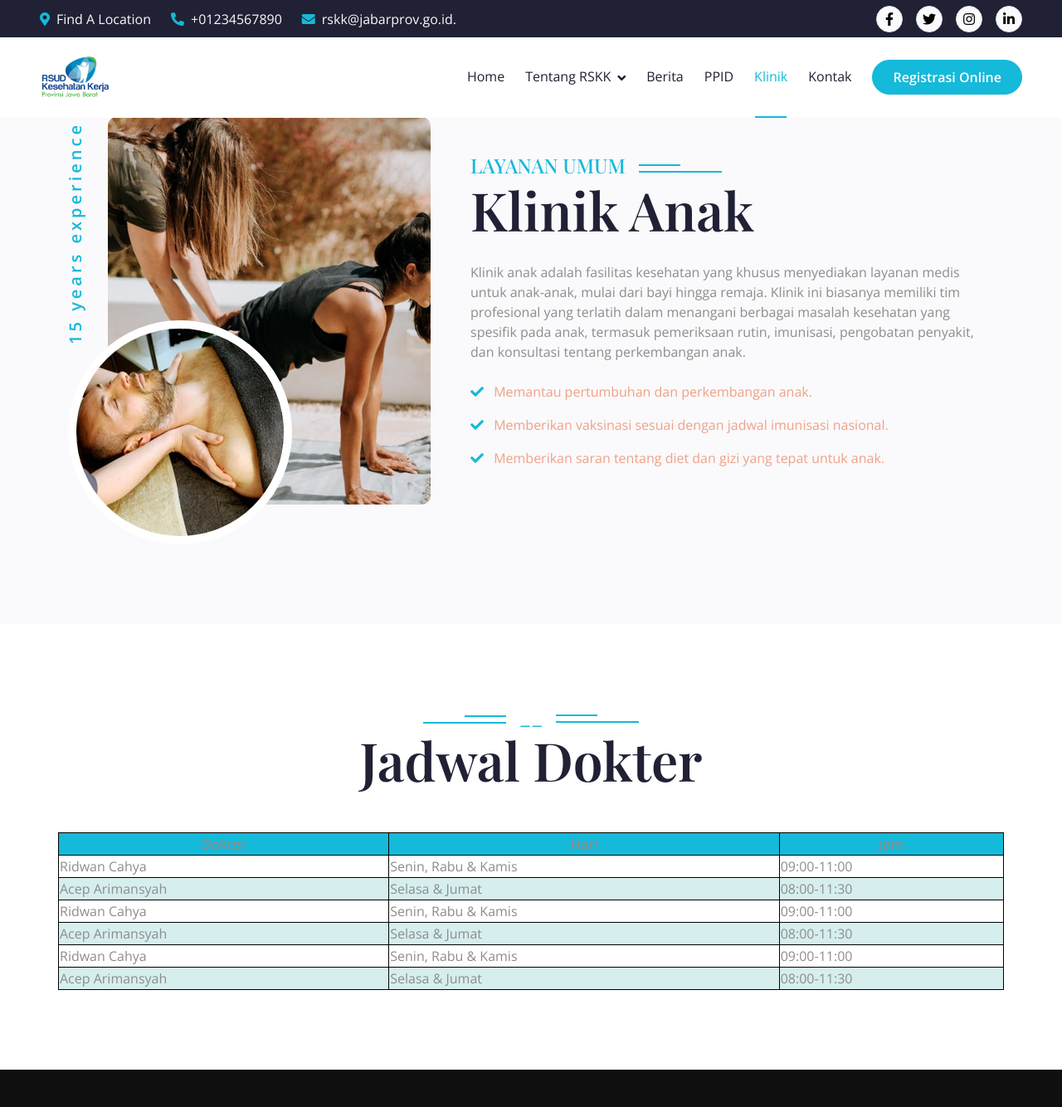
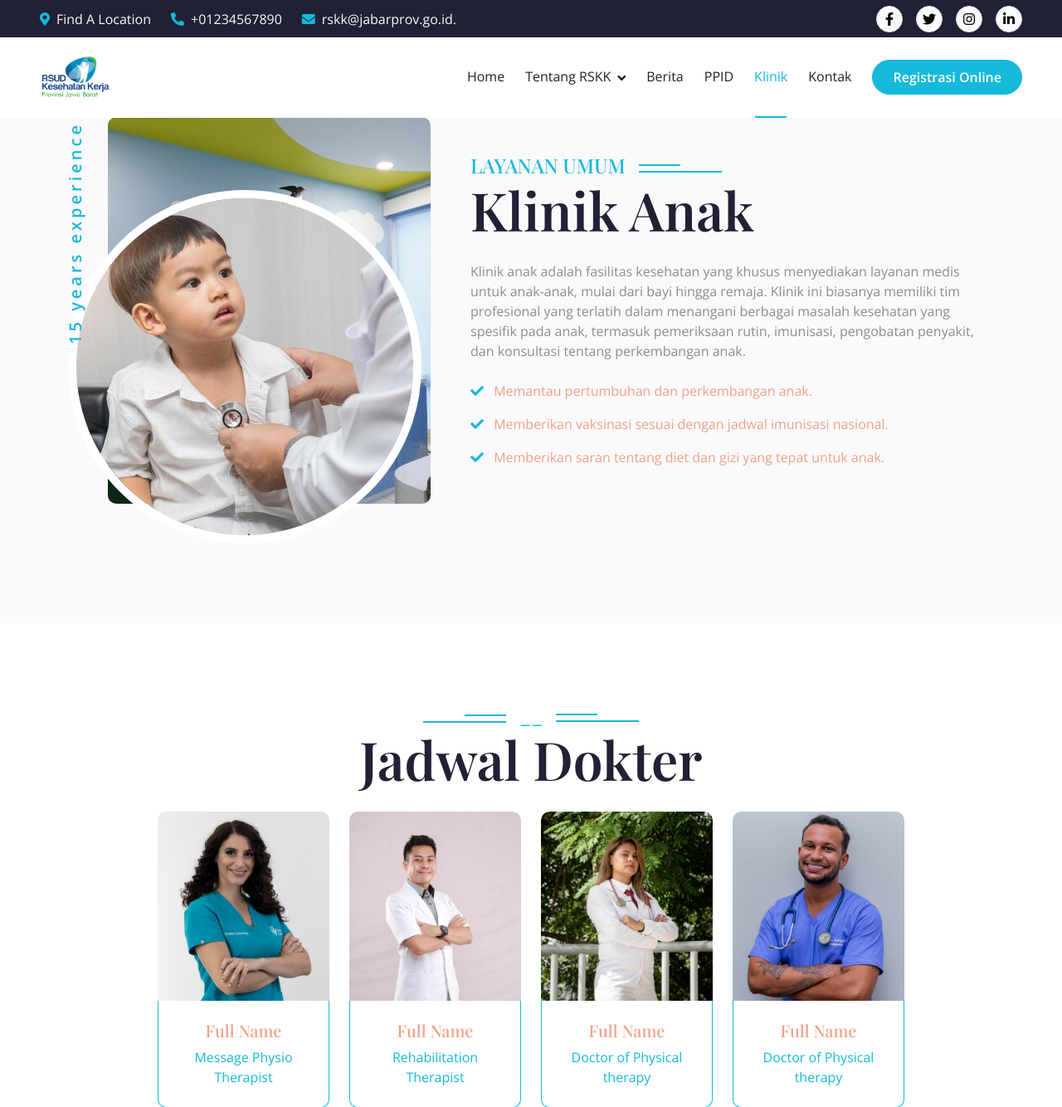
Before and after one commit to RidwanCahyaa/hospital, a PHP site: page /klinik-anak.php in a window 1280 px wide. Shown: the top 1334 px of the page at 83% size. Run offline with PHP 8.4, Linux system fonts and the light colour scheme; some libraries are stand-ins or nearby versions; grey boxes are pictures that could not be loaded.

Commit message:
img dokter

```diff
--- a/klinik-anak.php
+++ b/klinik-anak.php
@@ -16,9 +16,9 @@ include 'header.php';
         <div class="row g-5 align-items-center">
             <div class="col-lg-5 wow fadeInLeft" data-wow-delay="0.2s">
                 <div class="about-img pb-5 ps-5">
-                    <img src="img/about-1.jpg" class="img-fluid rounded w-100" style="object-fit: cover;" alt="Image">
+                    <img src="img/klinik-anak.jpg" class="img-fluid rounded w-100" style="object-fit: cover;" alt="Image">
                     <div class="about-img-inner">
-                        <img src="img/about-2.jpg" class="img-fluid rounded-circle w-100 h-100" alt="Image">
+                        <img src="img/anak.jpeg" class="img-fluid rounded-circle w-100 h-100" alt="Image">
                     </div>
                     <div class="about-experience">15 years experience</div>
                 </div>
@@ -48,7 +48,76 @@ include 'header.php';
                 <h4 class="sub-title px-3 mb-0">__</h4>
             </div>
             <h1 class="display-3 mb-4">Jadwal Dokter</h1>
-            <p class="mb-0"></p>
+            <div class="row g-4 justify-content-center">
+                    <div class="col-md-6 col-lg-6 col-xl-3 wow fadeInUp" data-wow-delay="0.1s">
+                        <div class="team-item rounded">
+                            <div class="team-img rounded-top h-100">
+                                <img src="img/team-1.jpg" class="img-fluid rounded-top w-100" alt="">
+                                <div class="team-icon d-flex justify-content-center">
+                                    <a class="btn btn-square btn-primary text-white rounded-circle mx-1" href=""><i class="fab fa-facebook-f"></i></a>
+                                    <a class="btn btn-square btn-primary text-white rounded-circle mx-1" href=""><i class="fab fa-twitter"></i></a>
+                                    <a class="btn btn-square btn-primary text-white rounded-circle mx-1" href=""><i class="fab fa-instagram"></i></a>
+                                    <a class="btn btn-square btn-primary text-white rounded-circle mx-1" href=""><i class="fab fa-linkedin-in"></i></a>
+                                </div>
+                            </div>
+                            <div class="team-content text-center border border-primary border-top-0 rounded-bottom p-4">
+                                <h5>Full Name</h5>
+                                <p class="mb-0">Message Physio Therapist</p>
+                            </div>
+                        </div>
+                    </div>
+                    <div class="col-md-6 col-lg-6 col-xl-3 wow fadeInUp" data-wow-delay="0.3s">
+                        <div class="team-item rounded">
+                            <div class="team-img rounded-top h-100">
+                                <img src="img/team-2.jpg" class="img-fluid rounded-top w-100" alt="">
+                                <div class="team-icon d-flex justify-content-center">
+                                    <a class="btn btn-square btn-primary text-white rounded-circle mx-1" href=""><i class="fab fa-facebook-f"></i></a>
+                                    <a class="btn btn-square btn-primary text-white rounded-circle mx-1" href=""><i class="fab fa-twitter"></i></a>
+                                    <a class="btn btn-square btn-primary text-white rounded-circle mx-1" href=""><i class="fab fa-instagram"></i></a>
+                                    <a class="btn btn-square btn-primary text-white rounded-circle mx-1" href=""><i class="fab fa-linkedin-in"></i></a>
+                                </div>
+                            </div>
+                            <div class="team-content text-center border border-primary border-top-0 rounded-bottom p-4">
+                                <h5>Full Name</h5>
+                                <p class="mb-0">Rehabilitation Therapist</p>
+                            </div>
+                        </div>
+                    </div>
+                    <div class="col-md-6 col-lg-6 col-xl-3 wow fadeInUp" data-wow-delay="0.5s">
+                        <div class="team-item rounded">
+                            <div class="team-img rounded-top h-100">
+                                <img src="img/team-3.jpg" class="img-fluid rounded-top w-100" alt="">
+                                <div class="team-icon d-flex justify-content-center">
+                                    <a class="btn btn-square btn-primary text-white rounded-circle mx-1" href=""><i class="fab fa-facebook-f"></i></a>
+                                    <a class="btn btn-square btn-primary text-white rounded-circle mx-1" href=""><i class="fab fa-twitter"></i></a>
+                                    <a class="btn btn-square btn-primary text-white rounded-circle mx-1" href=""><i class="fab fa-instagram"></i></a>
+                                    <a class="btn btn-square btn-primary text-white rounded-circle mx-1" href=""><i class="fab fa-linkedin-in"></i></a>
+                                </div>
+                            </div>
+                            <div class="team-content text-center border border-primary border-top-0 rounded-bottom p-4">
+                                <h5>Full Name</h5>
+                                <p class="mb-0">Doctor of Physical therapy</p>
+                            </div>
+                        </div>
+                    </div>
+                    <div class="col-md-6 col-lg-6 col-xl-3 wow fadeInUp" data-wow-delay="0.7s">
+                        <div class="team-item rounded">
+                            <div class="team-img rounded-top h-100">
+                                <img src="img/team-4.jpg" class="img-fluid rounded-top w-100" alt="">
+                                <div class="team-icon d-flex justify-content-center">
+                                    <a class="btn btn-square btn-primary text-white rounded-circle mx-1" href=""><i class="fab fa-facebook-f"></i></a>
+                                    <a class="btn btn-square btn-primary text-white rounded-circle mx-1" href=""><i class="fab fa-twitter"></i></a>
+                                    <a class="btn btn-square btn-primary text-white rounded-circle mx-1" href=""><i class="fab fa-instagram"></i></a>
+                                    <a class="btn btn-square btn-primary text-white rounded-circle mx-1" href=""><i class="fab fa-linkedin-in"></i></a>
+                                </div>
+                            </div>
+                            <div class="team-content text-center border border-primary border-top-0 rounded-bottom p-4">
+                                <h5>Full Name</h5>
+                                <p class="mb-0">Doctor of Physical therapy</p>
+                            </div>
+                        </div>
+                    </div>
+                </div>
         </div>
         <div class="row g-4 justify-content-center">
             <table style="width:100%">
```
Also changed, not shown: img/anak.jpeg (added), img/klinik-anak.jpg (added).
